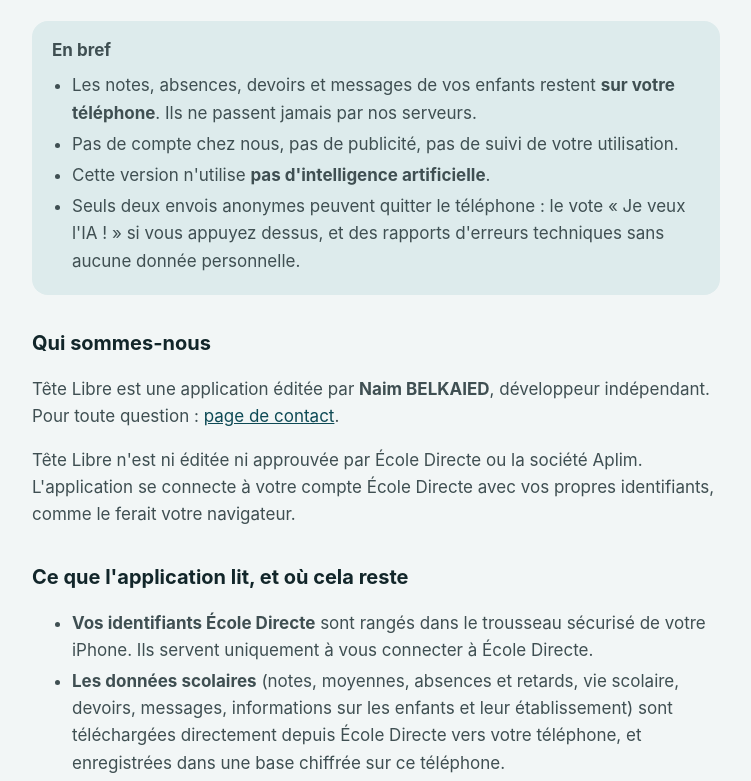
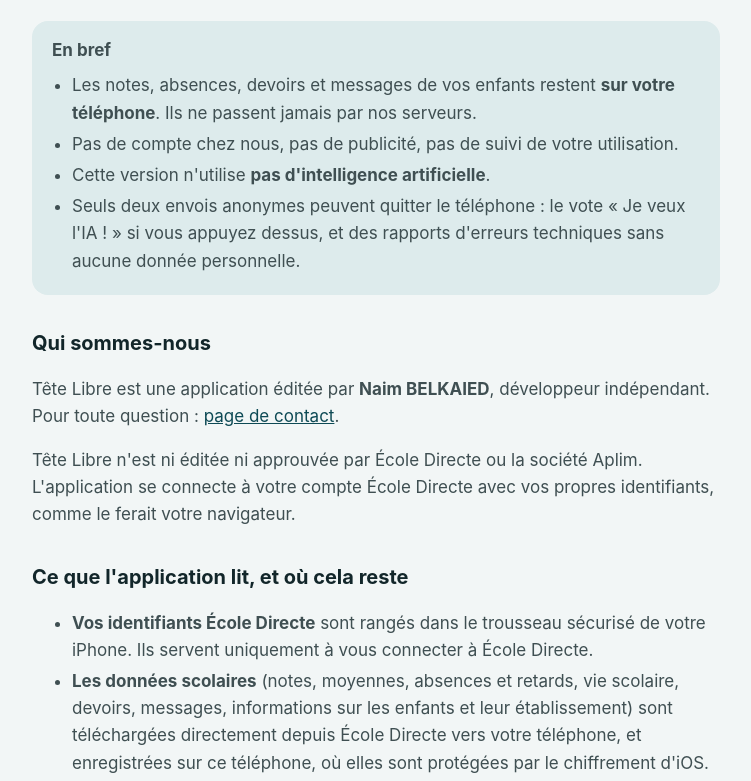
Before and after one commit to belkaiednaim/tete-libre, a plain HTML site: page confidentialite.html in a window 1280 px wide. Shown: the part 134-915 px from the top of the page, without its empty margins (264-1015 px from the left). Drawn offline with Linux system fonts and the light colour scheme.

Commit message:
Confidentialité : données protégées par le chiffrement d'iOS

```diff
--- a/confidentialite.html
+++ b/confidentialite.html
@@ -32,7 +32,7 @@
 <h2>Ce que l'application lit, et où cela reste</h2>
 <ul>
   <li><strong>Vos identifiants École Directe</strong> sont rangés dans le trousseau sécurisé de votre iPhone. Ils servent uniquement à vous connecter à École Directe.</li>
-  <li><strong>Les données scolaires</strong> (notes, moyennes, absences et retards, vie scolaire, devoirs, messages, informations sur les enfants et leur établissement) sont téléchargées directement depuis École Directe vers votre téléphone, et enregistrées dans une base chiffrée sur ce téléphone.</li>
+  <li><strong>Les données scolaires</strong> (notes, moyennes, absences et retards, vie scolaire, devoirs, messages, informations sur les enfants et leur établissement) sont téléchargées directement depuis École Directe vers votre téléphone, et enregistrées sur ce téléphone, où elles sont protégées par le chiffrement d'iOS.</li>
   <li>Les calculs (moyennes, tendances, alertes, bilan de la semaine) sont faits <strong>sur le téléphone</strong>.</li>
   <li>Les notifications (par exemple le rappel du dimanche) sont programmées sur le téléphone, sans passer par un serveur.</li>
   <li>Le mode démonstration n'utilise que des données fictives.</li>
```
